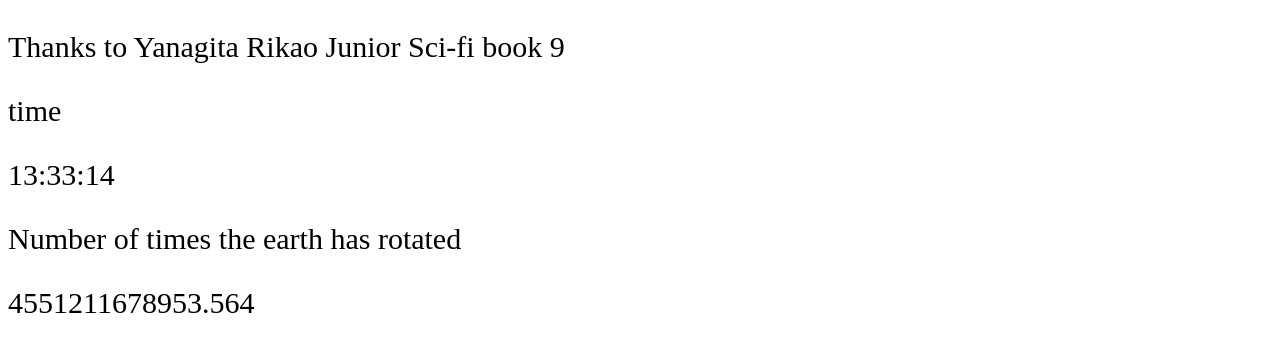
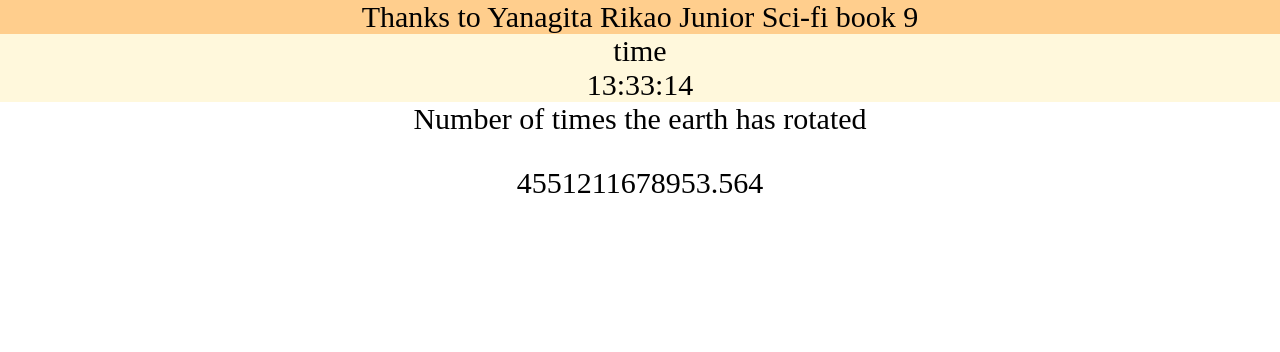
Before and after one commit to nbvftyujnbnm/eturn, a plain HTML site: page index.html in a window 1280 px wide. Drawn offline with Linux system fonts and the light colour scheme.

Commit message:
Update stylesheet.css

```diff
--- a/stylesheet.css
+++ b/stylesheet.css
@@ -1,3 +1,24 @@
+body{
+    margin: 0px;
+}
 p{
+    margin: 0px;
+    text-align: center;
     font-size: 30px;
+    word-wrap: break-word;
 }
+div{
+    margin: 0px;
+}
+.header{
+    margin: 0;
+    height: 100%;
+    width: 100%;
+    border: 0px;
+    background-color: rgba(255, 181, 84, 0.663);
+    background-position: center;
+}
+.time{
+    background-color: cornsilk;
+    margin: 0%;
+}
```
